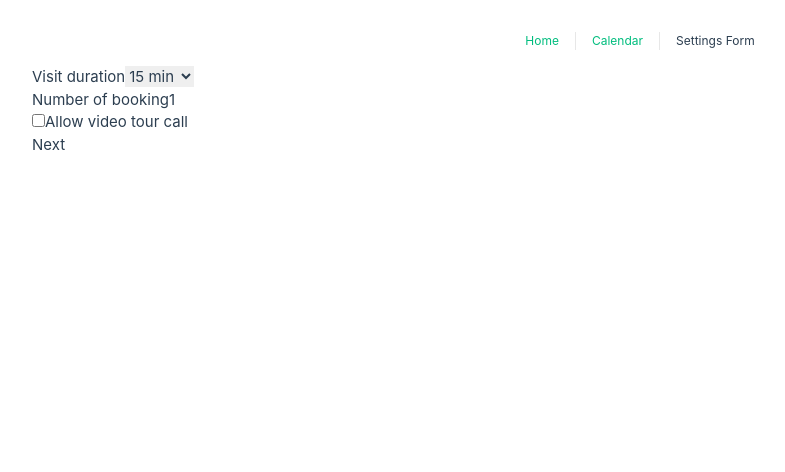
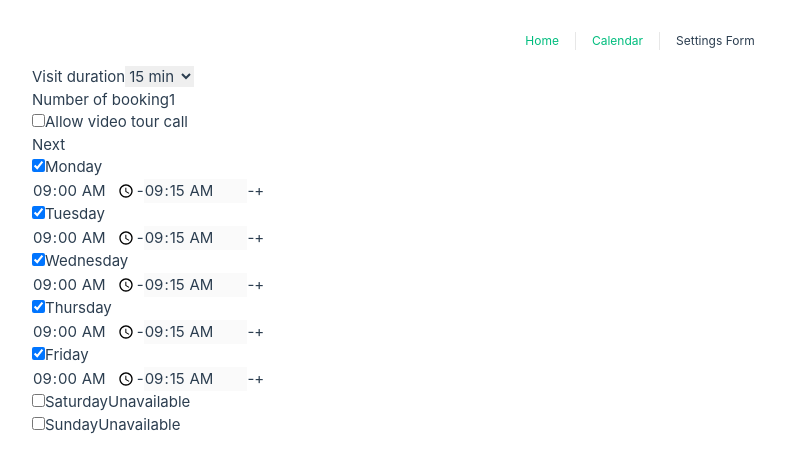
Before and after one commit to s-d-le/time-schedule, a Vue app: page /settings in a window 1280 px wide. Shown: the top 472 px of the page, without its empty margins (0-785 px from the left). Built offline with nearby package versions, Linux system fonts and the light colour scheme.

Commit message:
working on checkbox

```diff
--- a/src/views/SettingsFormView.vue
+++ b/src/views/SettingsFormView.vue
@@ -4,12 +4,9 @@ import { useBookingStore } from '@/stores/booking'
 import { VisitDuration } from '@/types/visit-duration'
 import { storeToRefs } from 'pinia'
 import TimeSelection from '@/components/TimeSelection.vue'
-import type { EventDay } from '@/types/event-day'
 
 const store = storeToRefs(useBookingStore())
 const rawStore = useBookingStore()
-
-console.log(rawStore.state.visitDuration)
 
 const showSchedule = ref<boolean>(false)
 
@@ -27,27 +24,6 @@ const setBookingSettings = () => {
 }
 
 const timeSelection = ref<InstanceType<typeof TimeSelection>>()
-
-const newTimeSlot = (eventDay: EventDay, index: number) => {
-  // eventDay.timeSlots?.push({
-  //   startTime: '00:00'
-  // })
-  // console.log(toRaw(eventDay))
-  // if (timeSelection.value) {
-  //   console.log(toRaw(timeSelection.value[index].endTime))
-  // }
-  //   eventDay.timeSlots?.push({
-  //     startTime: '00:00'
-  //   })
-  // } else {
-  //   eventDay.timeSlots = [
-  //     {
-  //       startTime: '00:00'
-  //     }
-  //   ]
-  // }
-  // console.log(timeSelection.value)
-}
 
 const labelClass = 'mb-2 text-sm font-medium text-gray-900 dark:text-white'
 const optionClass =
@@ -95,14 +71,19 @@ const buttonClass =
       <button :class="buttonClass">Next</button>
     </form>
 
-    <div v-if="showSchedule">
     <div
       v-for="(eventDay, eventIndex) in store.eventDays.value"
       :key="eventDay.day"
       ref="timeSelection"
       data-class="grid grid-cols-[10px,100px,1fr] gap-4 mb-2 items-center"
     >
-        <input type="checkbox" :class="checkboxClass" />
+      <input
+        type="checkbox"
+        :class="checkboxClass"
+        @id="eventDay"
+        :checked="eventDay.available"
+        v-model="eventDay.available"
+      />
       <span :class="['font-bold mb-0', labelClass]">{{ eventDay.day }}</span>
       <span v-if="eventDay.timeSlots.length === 0">Unavailable</span>
       <TimeSelection
@@ -113,9 +94,7 @@ const buttonClass =
         :time-slot-index="timeSlotIntex"
         :time-slot-entry="eventDay.day + '-' + timeSlotIntex"
         v-model="timeSlot.start"
-          @click:add-more-slot="newTimeSlot(eventDay, timeSlotIntex)"
       />
     </div>
   </div>
-  </div>
 </template>
```
Lines whose indentation alone changed are shown as unchanged.
